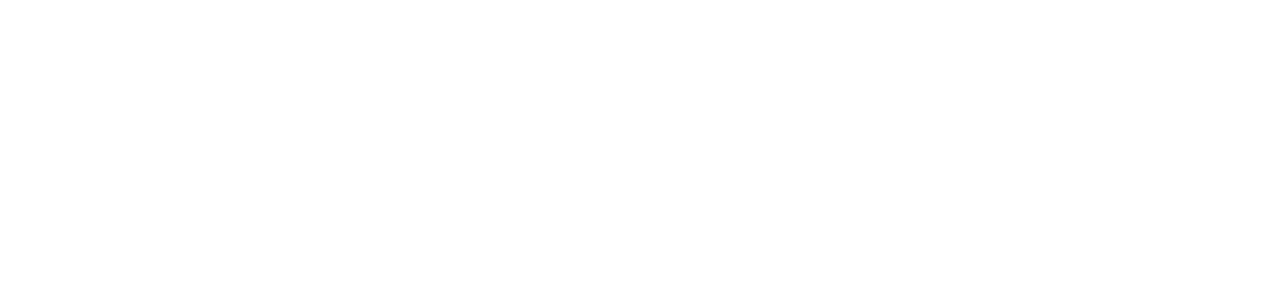
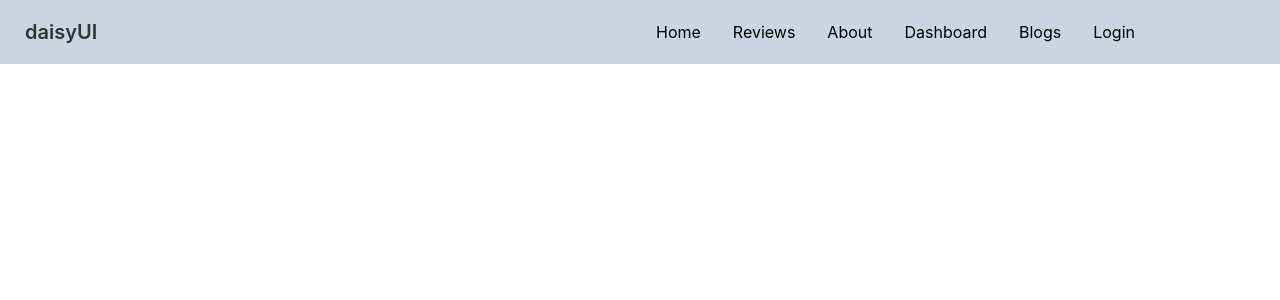
Before and after one commit to Saikat048/C-A-Hardware-Tools-Client, a React (Create React App) app: page / in a window 1280 px wide. Shown: the top 300 px of the page. Built offline with nearby package versions, Linux system fonts and the light colour scheme; the HTML template or start-up script is replaced by a standard one.

Commit message:
commti navber and custom link

```diff
--- a/src/App.js
+++ b/src/App.js
@@ -1,9 +1,10 @@
 import './App.css';
+import Navbar from './Pages/Shared/Navbar';
 
 function App() {
   return (
     <div>
-
+      <Navbar></Navbar>
     </div>
   );
 }
--- /dev/null
+++ b/src/Pages/Shared/CustomLink.js
@@ -0,0 +1,21 @@
+import React from 'react';
+import { Link, useMatch, useResolvedPath } from 'react-router-dom';
+
+
+  function CustomLink({ children, to, ...props }) {
+    let resolved = useResolvedPath(to);
+    let match = useMatch({ path: resolved.pathname, end: true });
+
+    return (
+      <div>
+        <Link
+          style={{ color: match ? "red" : "black" }}
+          to={to}
+          {...props}
+        >
+          {children}
+        </Link>
+      </div>
+    );
+  }
+  export default CustomLink;
--- /dev/null
+++ b/src/Pages/Shared/Navbar.js
@@ -0,0 +1,40 @@
+import React from 'react';
+import CustomLink from './CustomLink';
+
+const Navbar = () => {
+
+
+    const manuItems = <>
+        <li><CustomLink to='/home'>Home</CustomLink></li>
+        <li><CustomLink to='/reviews'>Reviews</CustomLink></li>
+        <li><CustomLink to='/about'>About</CustomLink></li>
+        <li><CustomLink to='/appointment'>Dashboard</CustomLink></li>
+        <li><CustomLink to='/contact'>Blogs</CustomLink></li>
+        <li><CustomLink to='/login'>Login</CustomLink></li>
+
+    </>
+
+
+    return (
+        <div className="navbar bg-slate-300">
+            <div className="navbar-start">
+                <div className="dropdown">
+                    <label tabindex="0" className="btn btn-ghost lg:hidden">
+                        <svg xmlns="http://www.w3.org/2000/svg" className="h-5 w-5" fill="none" viewBox="0 0 24 24" stroke="currentColor"><path stroke-linecap="round" stroke-linejoin="round" stroke-width="2" d="M4 6h16M4 12h8m-8 6h16" /></svg>
+                    </label>
+                    <ul tabindex="0" className="menu menu-compact dropdown-content mt-3 p-2 shadow bg-base-100 rounded-box w-52">
+                        {manuItems}
+                    </ul>
+                </div>
+                <a className="btn btn-ghost normal-case text-xl">daisyUI</a>
+            </div>
+            <div className="navbar-center hidden lg:flex">
+                <ul className="menu menu-horizontal p-0">
+                    {manuItems}
+                </ul>
+            </div>
+        </div>
+    );
+};
+
+export default Navbar;
```
